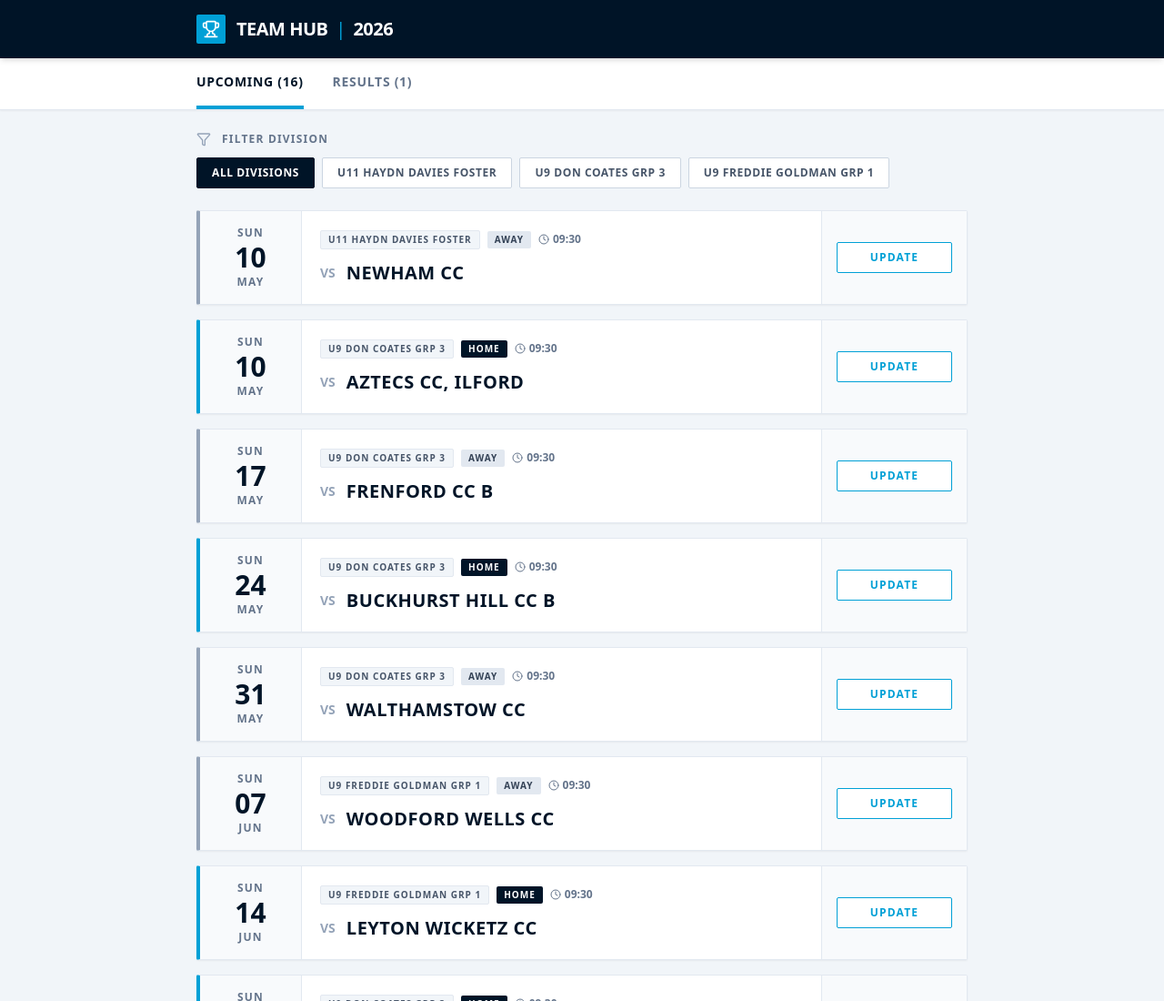
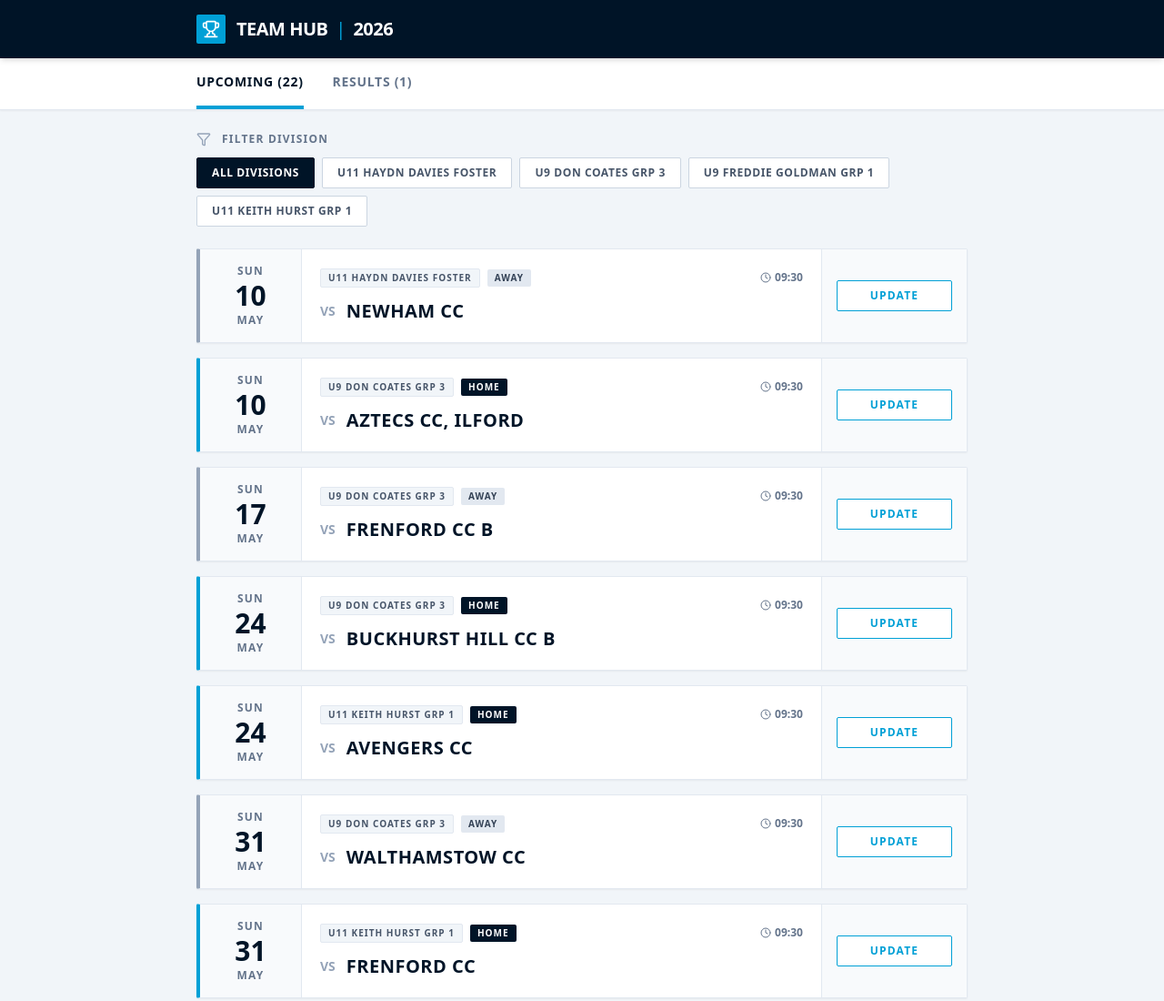
Before and after one commit to sajithmuk/cricket_2026, a plain HTML site: page index.html in a window 1280 px wide. Shown: the top 1100 px of the page at 91% size. Drawn offline with nearby package versions, Linux system fonts and the light colour scheme.

Commit message:
Update code

```diff
--- a/index.html
+++ b/index.html
@@ -112,23 +112,36 @@
     <!-- Application Logic -->
     <script>
         const initialFixtures = [
+            // Under 11 Haydn Davies Foster
             { id: 'u11-1', date: "03/05/2026", time: "09:30", division: "U11 Haydn Davies Foster", home: "Memorial Park Cricket Academy", away: "Goresbrook CC" },
             { id: 'u11-2', date: "10/05/2026", time: "09:30", division: "U11 Haydn Davies Foster", home: "Newham CC", away: "Memorial Park Cricket Academy" },
             { id: 'u11-3', date: "05/07/2026", time: "09:30", division: "U11 Haydn Davies Foster", home: "Memorial Park Cricket Academy", away: "Aztecs CC, Ilford B" },
             { id: 'u11-4', date: "12/07/2026", time: "09:30", division: "U11 Haydn Davies Foster", home: "Ekota Academy", away: "Memorial Park Cricket Academy" },
             { id: 'u11-5', date: "26/07/2026", time: "09:30", division: "U11 Haydn Davies Foster", home: "Memorial Park Cricket Academy", away: "South Loughton CC" },
             { id: 'u11-6', date: "02/08/2026", time: "09:30", division: "U11 Haydn Davies Foster", home: "Fives and Heronians CC B", away: "Memorial Park Cricket Academy" },
+
+            // Under 9 Don Coates Grp 3
             { id: 'u9dc-1', date: "10/05/2026", time: "09:30", division: "U9 Don Coates Grp 3", home: "South Woodford CC - South Woodford & Memorial Park CA", away: "Aztecs CC, Ilford - Under 9 - DC" },
             { id: 'u9dc-2', date: "17/05/2026", time: "09:30", division: "U9 Don Coates Grp 3", home: "Frenford CC - Under 9 - DC B", away: "South Woodford CC - South Woodford & Memorial Park CA" },
             { id: 'u9dc-3', date: "24/05/2026", time: "09:30", division: "U9 Don Coates Grp 3", home: "South Woodford CC - South Woodford & Memorial Park CA", away: "Buckhurst Hill CC - Under 9 B" },
             { id: 'u9dc-4', date: "31/05/2026", time: "09:30", division: "U9 Don Coates Grp 3", home: "Walthamstow CC - Under 9 - DC", away: "South Woodford CC - South Woodford & Memorial Park CA" },
             { id: 'u9dc-5', date: "28/06/2026", time: "09:30", division: "U9 Don Coates Grp 3", home: "South Woodford CC - South Woodford & Memorial Park CA", away: "Woodford Wells CC - Under 9 - DC B" },
             { id: 'u9dc-6', date: "12/07/2026", time: "09:30", division: "U9 Don Coates Grp 3", home: "Woodford Green CC - Under 9 - DC", away: "South Woodford CC - South Woodford & Memorial Park CA" },
+
+            // Under 9 Freddie Goldman Grp 1
             { id: 'u9fg-1', date: "07/06/2026", time: "09:30", division: "U9 Freddie Goldman Grp 1", home: "Woodford Wells CC - Under 9", away: "South Woodford CC - South Woodford & Memorial Park CA" },
             { id: 'u9fg-2', date: "14/06/2026", time: "09:30", division: "U9 Freddie Goldman Grp 1", home: "South Woodford CC - South Woodford & Memorial Park CA", away: "Leyton Wicketz CC - Under 9" },
             { id: 'u9fg-3', date: "05/07/2026", time: "09:30", division: "U9 Freddie Goldman Grp 1", home: "Wanstead & Snaresbrook CC - Under 9 - Hardball A", away: "South Woodford CC - South Woodford & Memorial Park CA" },
             { id: 'u9fg-4', date: "19/07/2026", time: "09:30", division: "U9 Freddie Goldman Grp 1", home: "South Woodford CC - South Woodford & Memorial Park CA", away: "Ilford CC - Under 9" },
             { id: 'u9fg-5', date: "26/07/2026", time: "09:30", division: "U9 Freddie Goldman Grp 1", home: "Bancroft Lions CC - Under 9 - Hardball", away: "South Woodford CC - South Woodford & Memorial Park CA" },
+
+            // NEW: Under 11 Keith Hurst Grp 1
+            { id: 'u11kh-1', date: "24/05/2026", time: "09:30", division: "U11 Keith Hurst Grp 1", home: "Memorial Park Cricket Academy - Under 11 Softball", away: "Avengers CC - Under 11 Softball" },
+            { id: 'u11kh-2', date: "31/05/2026", time: "09:30", division: "U11 Keith Hurst Grp 1", home: "Memorial Park Cricket Academy - Under 11 Softball", away: "Frenford CC - Under 11 Softball" },
+            { id: 'u11kh-3', date: "07/06/2026", time: "09:30", division: "U11 Keith Hurst Grp 1", home: "Memorial Park Cricket Academy - Under 11 Softball", away: "West Ham CC - Under 11 Softball" },
+            { id: 'u11kh-4', date: "14/06/2026", time: "09:30", division: "U11 Keith Hurst Grp 1", home: "Bancroft Lions CC - Under 11 Softball", away: "Memorial Park Cricket Academy - Under 11 Softball" },
+            { id: 'u11kh-5', date: "28/06/2026", time: "09:30", division: "U11 Keith Hurst Grp 1", home: "Memorial Park Cricket Academy - Under 11 Softball", away: "South Woodford CC - Under 11 Softball" },
+            { id: 'u11kh-6', date: "19/07/2026", time: "09:30", division: "U11 Keith Hurst Grp 1", home: "Walthamstow CC - Under 11 Softball", away: "Memorial Park Cricket Academy - Under 11 Softball" }
         ];
 
         let results = JSON.parse(localStorage.getItem('cricketAppResults')) || {};
@@ -155,7 +168,13 @@
         const getMatchDetails = (fixture) => {
             const isOurHome = fixture.home.includes("Memorial Park");
             const opponent = isOurHome ? fixture.away : fixture.home;
-            const cleanOpponent = opponent.replace(" - Under 9", "").replace(" - DC", "").trim();
+            // Clean up all the various suffixes to keep the opponent names looking pristine
+            const cleanOpponent = opponent
+                .replace(" - Under 9", "")
+                .replace(" - DC", "")
+                .replace(" - Under 11 Softball", "")
+                .trim();
+
             return {
                 opponent: cleanOpponent,
                 isHome: isOurHome,
@@ -278,7 +297,7 @@
 
                     <!-- Match Details -->
                     <div class="p-5 flex-1 flex flex-col justify-center">
-                        <div class="flex items-center space-x-2 mb-2">
+                        <div class="flex flex-wrap gap-2 items-center mb-2">
                             <span class="px-2 py-0.5 text-[10px] font-bold uppercase tracking-widest bg-slate-100 text-slate-600 rounded-sm border border-slate-200">
                                 ${fixture.division}
                             </span>
```
